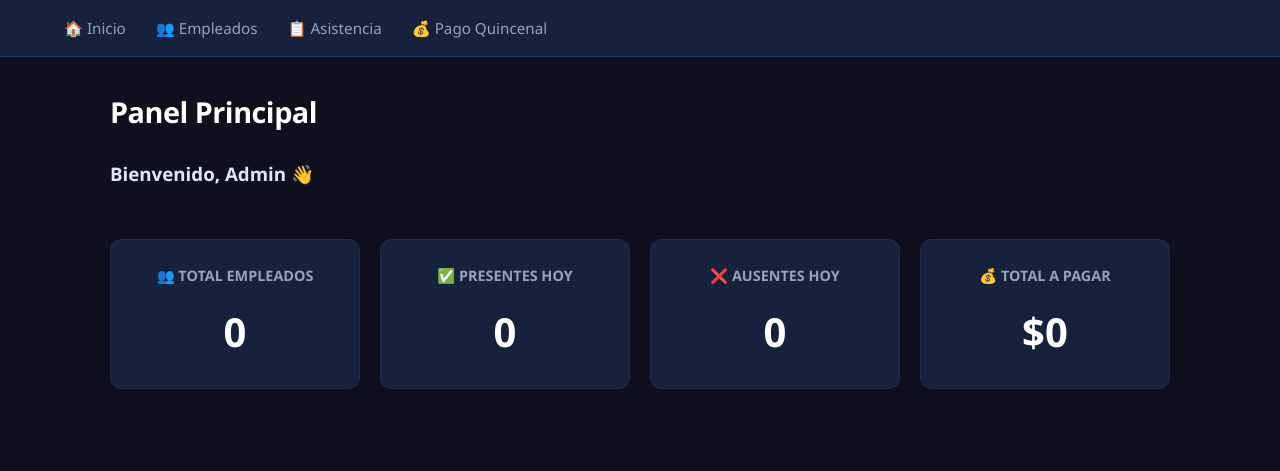
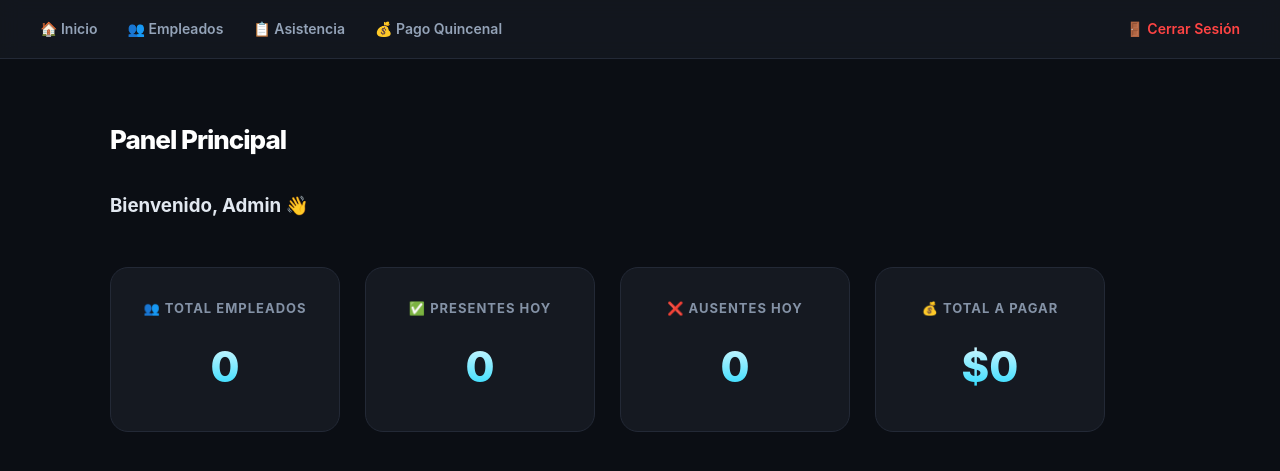
Before and after one commit to David-Santiago-123/AsistTrack, a Flask app: page /dashboard in a window 1280 px wide. Shown: the top 471 px of the page. Run offline with Flask 3, Linux system fonts and the light colour scheme; the visitor is signed in with stand-in values (Sample User, id 1); data that the repository does not hold is empty; some libraries are stand-ins or nearby versions.

Commit message:
Estilos con Gemini

```diff
--- a/static/css/estilos.css
+++ b/static/css/estilos.css
@@ -2,133 +2,135 @@
     margin: 0;
     padding: 0;
     box-sizing: border-box;
-    font-family: 'Segoe UI', Roboto, Helvetica, Arial, sans-serif;
+    font-family: 'Inter', system-ui, -apple-system, sans-serif;
 }
 
 body {
-    background-color: #0f0f1e;
+    background-color: #0b0e14; /* Negro azulado profundo */
     color: #e2e8f0;
     line-height: 1.6;
 }
 
 /* LOGIN */
 .login-container {
-    background-color: #16213e;
-    padding: 2.5rem;
-    border-radius: 16px;
-    width: 100%;
-    max-width: 400px;
+    background-color: #151921;
+    padding: 40px;
+    border-radius: 20px;
+    width: 380px;
     text-align: center;
     position: absolute;
     top: 50%;
     left: 50%;
     transform: translate(-50%, -50%);
-    box-shadow: 0 10px 25px rgba(0, 0, 0, 0.3);
-    border: 1px solid rgba(26, 111, 196, 0.2);
+    box-shadow: 0 20px 50px rgba(0, 0, 0, 0.5);
+    border: 1px solid #232936;
 }
 
 h1 {
     color: #ffffff;
-    margin-bottom: 1.5rem;
-    font-size: 1.8rem;
-    font-weight: 600;
-    letter-spacing: -0.5px;
+    margin-bottom: 30px;
+    font-size: 26px;
+    font-weight: 800;
+    letter-spacing: -1px;
 }
 
 label {
-    color: #94a3b8;
+    color: #8492a6;
     display: block;
     text-align: left;
-    margin-bottom: 0.5rem;
-    font-size: 0.9rem;
-    font-weight: 500;
+    margin-bottom: 8px;
+    font-size: 13px;
+    font-weight: 600;
+    text-transform: uppercase;
 }
 
 input, select {
     width: 100%;
-    padding: 12px 16px;
-    margin-bottom: 1.2rem;
-    border: 1px solid #1e293b;
-    border-radius: 8px;
-    background-color: #0f172a;
+    padding: 12px 15px;
+    margin-bottom: 15px;
+    border: 2px solid #232936;
+    border-radius: 10px;
+    background-color: #1c222d;
     color: #ffffff;
-    outline: none;
-    transition: border-color 0.3s ease;
+    font-size: 15px;
+    transition: all 0.3s ease;
 }
 
 input:focus, select:focus {
-    border-color: #1a6fc4;
-    box-shadow: 0 0 0 2px rgba(26, 111, 196, 0.2);
+    border-color: #00d4ff; /* Cyan eléctrico */
+    outline: none;
+    background-color: #151921;
 }
 
 button {
     width: 100%;
-    padding: 12px;
-    background-color: #1a6fc4;
+    padding: 14px;
+    background: linear-gradient(135deg, #007cf0, #00dfd8); /* Graduado moderno */
     color: white;
     border: none;
-    border-radius: 8px;
+    border-radius: 10px;
     cursor: pointer;
-    font-size: 1rem;
-    font-weight: 600;
-    transition: all 0.3s ease;
+    font-size: 16px;
+    font-weight: 700;
+    margin-top: 10px;
+    transition: transform 0.2s, box-shadow 0.2s;
 }
 
 button:hover {
-    background-color: #2582e0;
-    transform: translateY(-1px);
-    box-shadow: 0 4px 12px rgba(26, 111, 196, 0.3);
+    transform: translateY(-2px);
+    box-shadow: 0 5px 15px rgba(0, 124, 240, 0.4);
 }
 
 /* NAV */
 nav {
-    background-color: #16213e;
-    padding: 1rem 5%;
+    background-color: rgba(21, 25, 33, 0.8);
+    backdrop-filter: blur(10px); /* Efecto cristal */
+    padding: 18px 40px;
     display: flex;
     gap: 30px;
     align-items: center;
-    border-bottom: 1px solid rgba(26, 111, 196, 0.3);
+    border-bottom: 1px solid #232936;
     position: sticky;
     top: 0;
-    z-index: 100;
 }
 
 nav a {
     color: #94a3b8;
     text-decoration: none;
-    font-size: 0.95rem;
-    font-weight: 500;
-    transition: color 0.3s ease;
+    font-size: 14px;
+    font-weight: 600;
+    transition: color 0.3s;
 }
 
 nav a:hover {
-    color: #ffffff;
+    color: #00d4ff;
 }
 
 /* CONTAINER */
 .container {
     max-width: 1100px;
-    margin: 2rem auto;
-    padding: 0 20px;
+    margin: 40px auto;
+    padding: 20px;
 }
 
-/* BOTÓN GENERAL */
+/* BOTÓN */
 .btn {
-    background-color: #1a6fc4;
-    color: white;
-    padding: 10px 20px;
+    background-color: #1e293b;
+    color: #00d4ff;
+    padding: 10px 22px;
     border-radius: 8px;
     text-decoration: none;
     display: inline-block;
-    font-size: 0.9rem;
+    margin-bottom: 20px;
     font-weight: 600;
-    transition: all 0.3s ease;
-    border: none;
+    border: 1px solid #2d3748;
+    transition: all 0.3s;
 }
 
 .btn:hover {
-    background-color: #2582e0;
-    transform: translateY(-1px);
+    background-color: #00d4ff;
+    color: #0b0e14;
+    border-color: #00d4ff;
 }
 
 /* TABLA */
@@ -136,84 +138,70 @@ table {
     width: 100%;
     border-collapse: separate;
     border-spacing: 0;
-    background-color: #16213e;
-    border-radius: 12px;
+    background-color: #151921;
+    border-radius: 15px;
     overflow: hidden;
-    box-shadow: 0 4px 6px rgba(0, 0, 0, 0.1);
-    margin-top: 1rem;
+    border: 1px solid #232936;
 }
 
 th {
-    background-color: #1e293b;
-    color: #1a6fc4;
+    background-color: #1c222d;
+    color: #00d4ff;
     padding: 16px;
     text-align: left;
-    font-size: 0.85rem;
+    font-size: 12px;
     text-transform: uppercase;
     letter-spacing: 1px;
 }
 
 td {
-    padding: 14px 16px;
-    border-bottom: 1px solid rgba(255, 255, 255, 0.05);
-    font-size: 0.95rem;
-}
-
-tr:last-child td {
-    border-bottom: none;
+    padding: 16px;
+    border-bottom: 1px solid #232936;
+    color: #cbd5e1;
 }
 
 tr:hover {
-    background-color: rgba(26, 111, 196, 0.05);
+    background-color: rgba(0, 212, 255, 0.03);
 }
 
-/* CARDS DASHBOARD */
+/* CARDS */
 .cards {
-    display: grid;
-    grid-template-columns: repeat(auto-fit, minmax(220px, 1fr));
-    gap: 20px;
-    margin: 1.5rem 0;
+    display: flex;
+    flex-direction: row;
+    gap: 25px;
+    flex-wrap: wrap;
+    margin-top: 20px;
 }
 
 .card {
-    background-color: #16213e;
-    border-radius: 12px;
-    padding: 24px;
+    background-color: #151921;
+    border-radius: 18px;
+    padding: 30px;
+    width: 230px;
     text-align: center;
-    border: 1px solid rgba(255, 255, 255, 0.05);
-    transition: transform 0.3s ease;
+    border: 1px solid #232936;
+    transition: border-color 0.3s, transform 0.3s;
 }
 
 .card:hover {
+    border-color: #007cf0;
     transform: translateY(-5px);
-    border-color: rgba(26, 111, 196, 0.4);
 }
 
 .card h2 {
-    font-size: 0.9rem;
-    color: #94a3b8;
-    margin-bottom: 0.8rem;
+    font-size: 13px;
+    color: #8492a6;
+    margin-bottom: 15px;
     text-transform: uppercase;
+    letter-spacing: 1px;
 }
 
 .numero {
-    font-size: 2.5rem;
-    font-weight: 700;
-    color: #ffffff;
-    display: block;
+    font-size: 42px;
+    font-weight: 800;
+    background: linear-gradient(to bottom, #ffffff, #00d4ff);
+    background-clip: text;
+    -webkit-background-clip: text;
+    -webkit-text-fill-color: transparent;
+    color: transparent; /* Fallback */
 }
-
-/* SCROLLBAR */
-::-webkit-scrollbar {
-    width: 8px;
-}
-::-webkit-scrollbar-track {
-    background: #0f0f1e;
-}
-::-webkit-scrollbar-thumb {
-    background: #1e293b;
-    border-radius: 10px;
-}
-::-webkit-scrollbar-thumb:hover {
-    background: #1a6fc4;
-}
--- a/templates/dashboard.html
+++ b/templates/dashboard.html
@@ -11,6 +11,7 @@
         <a href="/empleados">👥 Empleados</a>
         <a href="/asistencia">📋 Asistencia</a>
         <a href="/reporte_pago">💰 Pago Quincenal</a>
+        <a href="/logout" style="margin-left: auto; color: #ff4444;">🚪 Cerrar Sesión</a>
     </nav>
     <div class="container">
         <h1>Panel Principal</h1>
```
